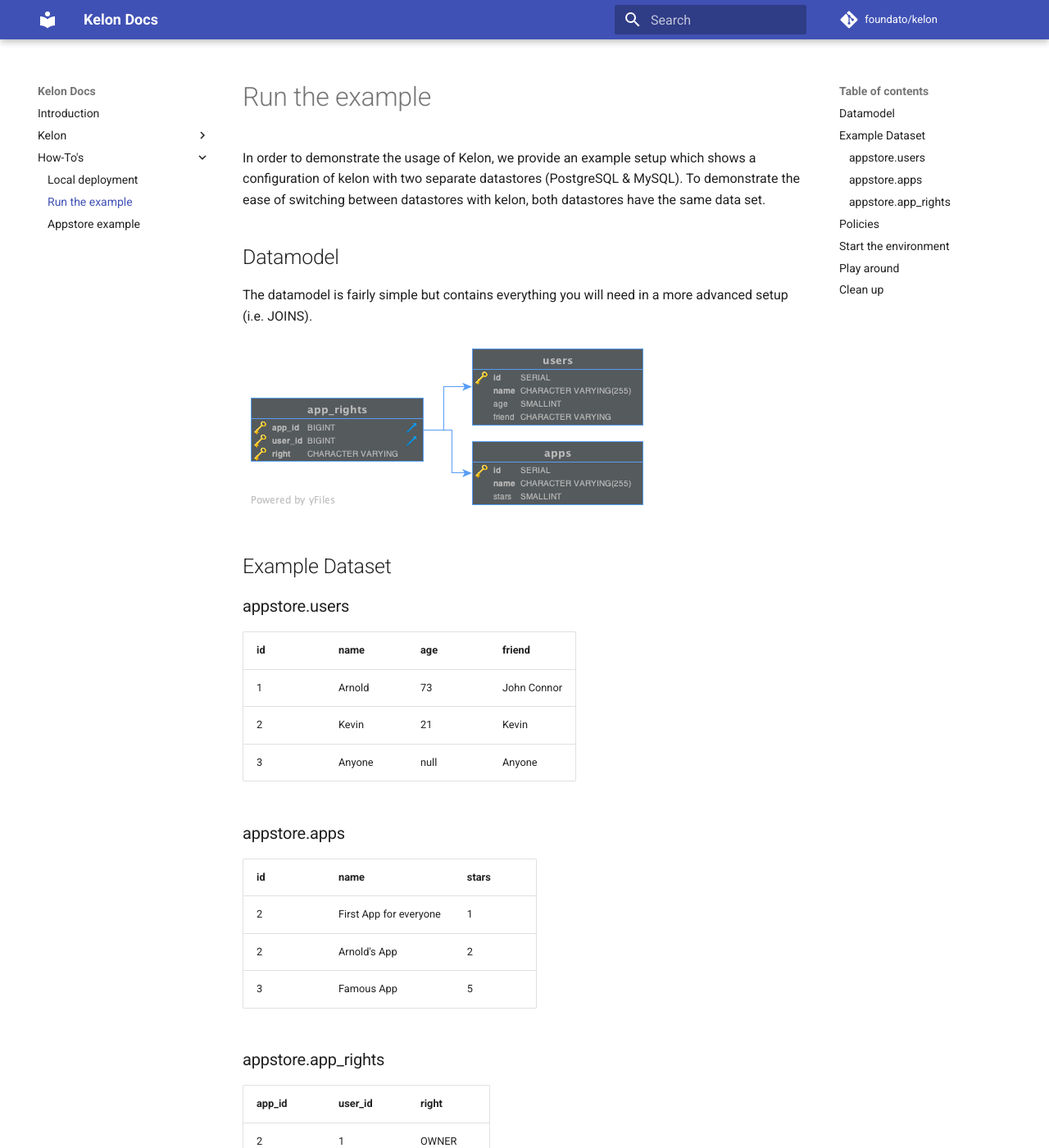
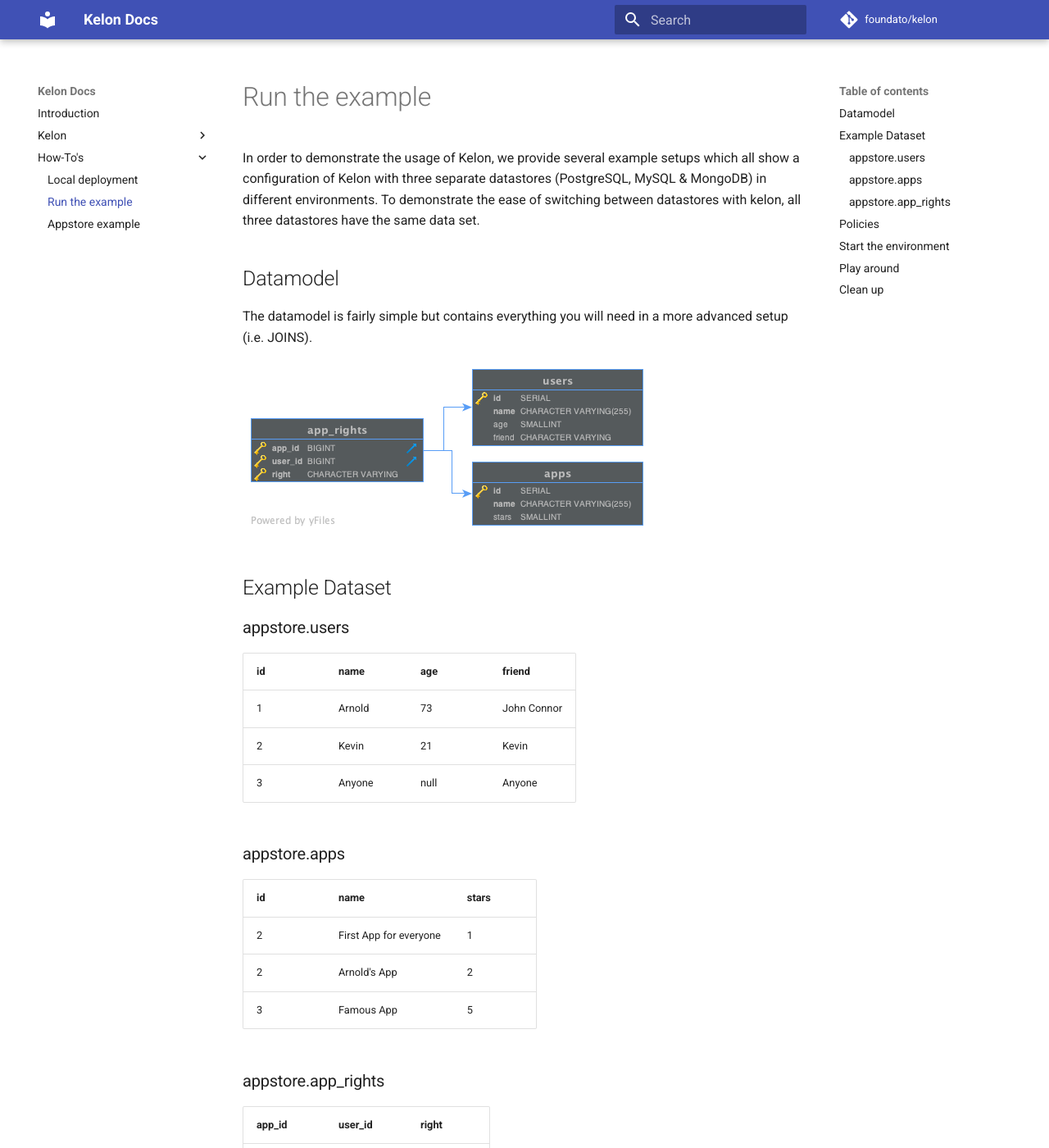
Before and after one commit to unbasical/kelon-docs, an MkDocs documentation site: the page built from docs/how-to/Run-The-Example.md, in a window 1280 px wide and 1400 px high. Shown: the whole window at 82% size. Built offline with MkDocs 1.6.1 and Material for MkDocs 9.7.7, drawn with Linux system fonts in a browser that asks for light colours; comment, search, counter and statistics services are not loaded; old or Windows-style settings are respelled for this version of MkDocs; some of the changed lines change nothing that is shown; some of the changed text lies outside the part shown.

Commit message:
Updated readme for new example

```diff
--- a/docs/how-to/Run-The-Example.md
+++ b/docs/how-to/Run-The-Example.md
@@ -1,6 +1,6 @@
 # Run the example
 
-In order to demonstrate the usage of Kelon, we provide an example setup which shows a configuration of kelon with two separate datastores (PostgreSQL & MySQL). To demonstrate the ease of switching between datastores with kelon, both datastores have the same data set.
+In order to demonstrate the usage of Kelon, we provide several example setups which all show a configuration of Kelon with three separate datastores (PostgreSQL, MySQL & MongoDB) in different environments. To demonstrate the ease of switching between datastores with kelon, all three datastores have the same data set.
 
 ## Datamodel
 
@@ -34,8 +34,8 @@
 
 ## Policies
 
-This example project contains four basic policies with should give you a better understanding of how to write policies using Kelon.
-If you have a closer look at [datastore.yml](https://github.com/Foundato/kelon/blob/master/examples/config/datastore.yml) & [api.yml](https://github.com/Foundato/kelon/blob/master/examples/config/api.yml) you will notice, that the table's data inside your datastores can be 'magically' accessed inside the OPA-Regos with the following Syntax:
+Each example project contains four basic policies with should give you a better understanding of how to write policies using Kelon.
+If you have a closer look at [datastore.yml](https://github.com/Foundato/kelon/blob/master/examples/local/config/datastore.yml) & [api.yml](https://github.com/Foundato/kelon/blob/master/examples/local/config/api.yml) you will notice, that the table's data inside your datastores can be 'magically' accessed inside the OPA-Regos with the following Syntax:
 
 `data.{datastore-alias}.{entity}.{column}`
 
```
